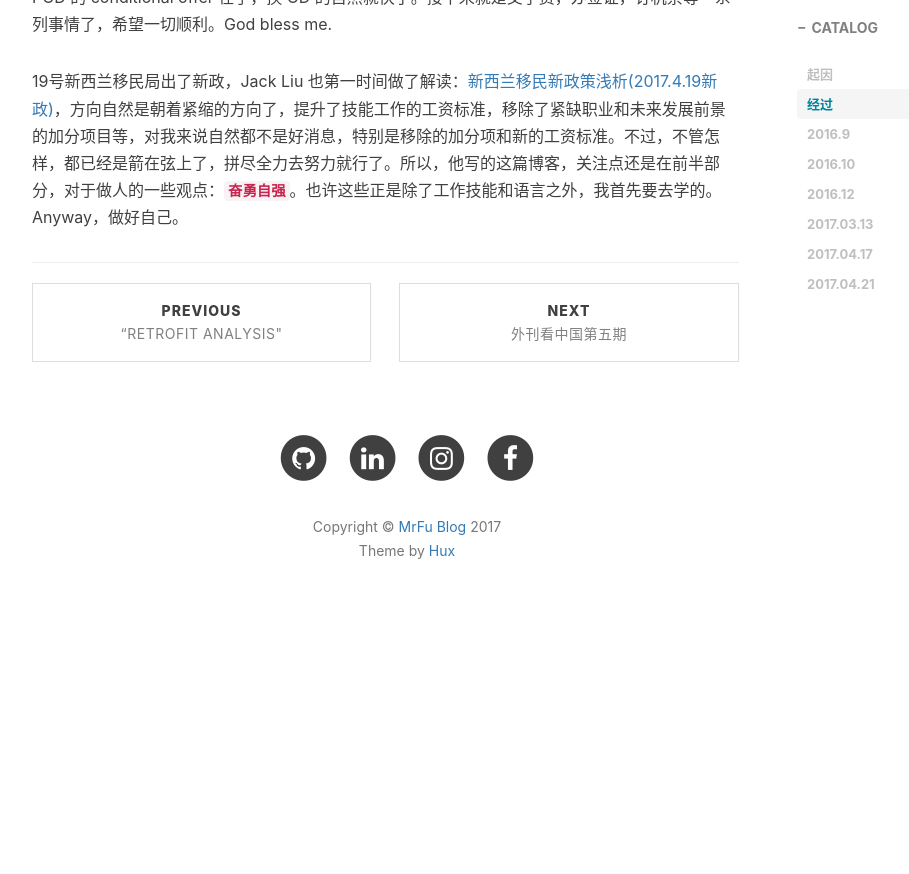
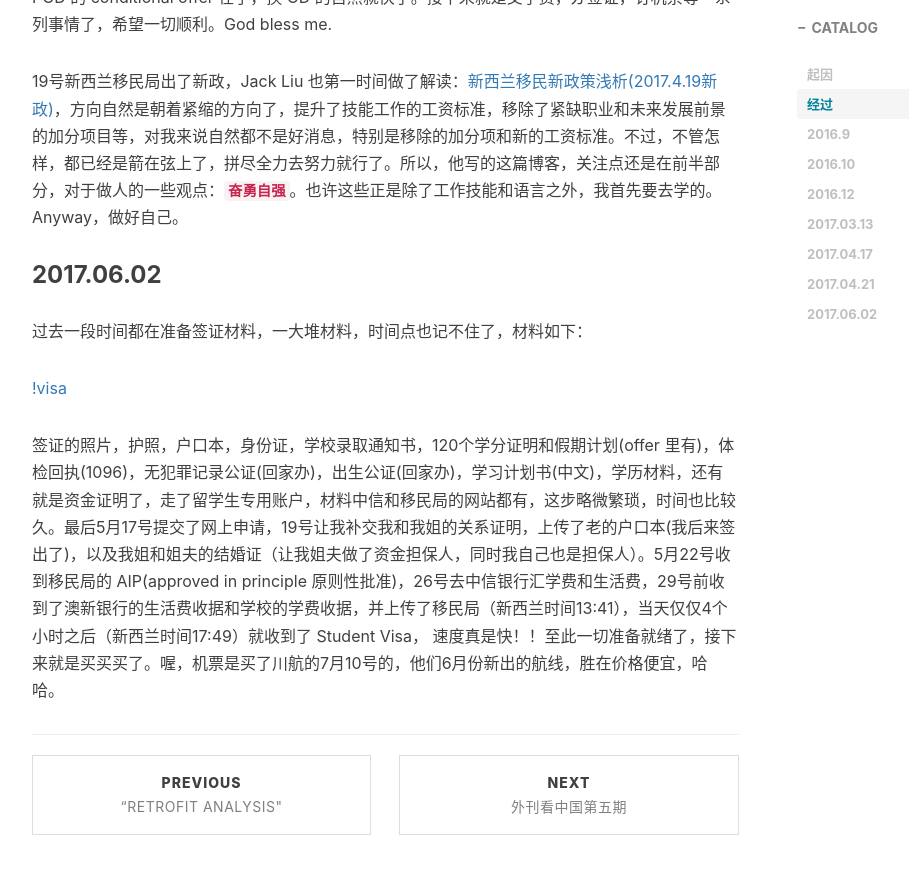
Before and after one commit to MrFuFuFu/mrfufufu.github.io, a Jekyll site: the page built from _posts/2017-04-17-Coding-for-freedom.markdown, in a window 1280 px wide and 900 px high, scrolled down 5908 px. Shown: the top 874 px of the window, without its empty margins (233-1142 px from the left). Built offline with Jekyll 4.4.1, drawn with Linux system fonts in a browser that asks for light colours; nearby versions of some CDN libraries; comment, search, counter and statistics services are not loaded; before the commit the page ends 6536 px from its top, so only the background shows below that.

Commit message:
update a article

```diff
--- a/_posts/2017-04-17-Coding-for-freedom.markdown
+++ b/_posts/2017-04-17-Coding-for-freedom.markdown
@@ -130,3 +130,11 @@ Unitec 的 PGD 的 condition offer 也收到了。
 收到了 Unitec 的 unconditional offer 了，速度还真是快，4月18日提交雅思成绩单，19号邮件回复问我具体专业，当然是 Software Development 了。20号就发了 offer，当然肯定是因为之前有 PGD 的 conditional offer 在手，换 GD 的自然就快了。接下来就是交学费，办签证，订机票等一系列事情了，希望一切顺利。God bless me.
 
 19号新西兰移民局出了新政，Jack Liu 也第一时间做了解读：[新西兰移民新政策浅析(2017.4.19新政)](http://www.jack-liu.com/post-372.html)，方向自然是朝着紧缩的方向了，提升了技能工作的工资标准，移除了紧缺职业和未来发展前景的加分项目等，对我来说自然都不是好消息，特别是移除的加分项和新的工资标准。不过，不管怎样，都已经是箭在弦上了，拼尽全力去努力就行了。所以，他写的这篇博客，关注点还是在前半部分，对于做人的一些观点：**`奋勇自强`**。也许这些正是除了工作技能和语言之外，我首先要去学的。Anyway，做好自己。
+
+### 2017.06.02
+
+过去一段时间都在准备签证材料，一大堆材料，时间点也记不住了，材料如下：
+
+[!visa](img/post-qianzheng.png)
+
+签证的照片，护照，户口本，身份证，学校录取通知书，120个学分证明和假期计划(offer 里有)，体检回执(1096)，无犯罪记录公证(回家办)，出生公证(回家办)，学习计划书(中文)，学历材料，还有就是资金证明了，走了留学生专用账户，材料中信和移民局的网站都有，这步略微繁琐，时间也比较久。最后5月17号提交了网上申请，19号让我补交我和我姐的关系证明，上传了老的户口本(我后来签出了)，以及我姐和姐夫的结婚证（让我姐夫做了资金担保人，同时我自己也是担保人）。5月22号收到移民局的 AIP(approved in principle 原则性批准)，26号去中信银行汇学费和生活费，29号前收到了澳新银行的生活费收据和学校的学费收据，并上传了移民局（新西兰时间13:41），当天仅仅4个小时之后（新西兰时间17:49）就收到了 Student Visa， 速度真是快！！至此一切准备就绪了，接下来就是买买买了。喔，机票是买了川航的7月10号的，他们6月份新出的航线，胜在价格便宜，哈哈。
```
Also changed, not shown: img/post-qianzheng.jpeg (added).
